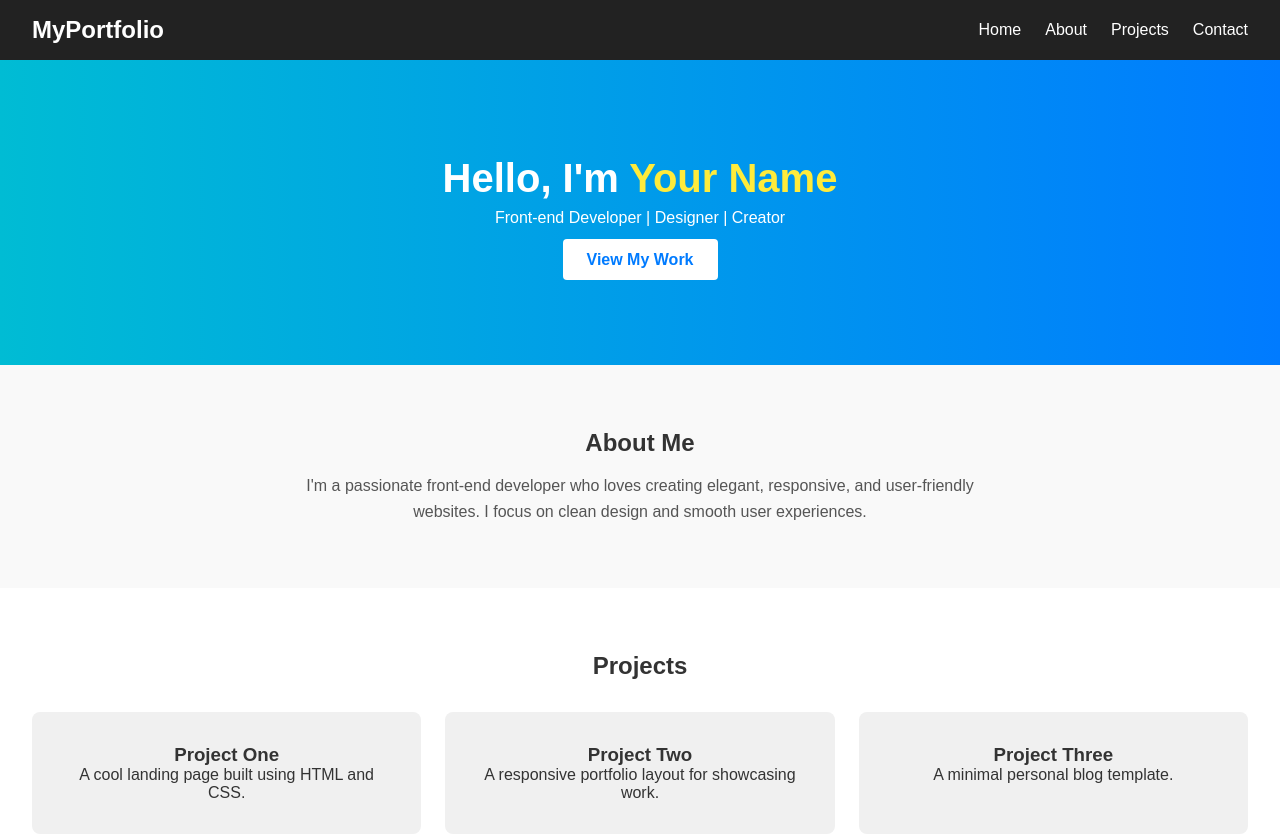
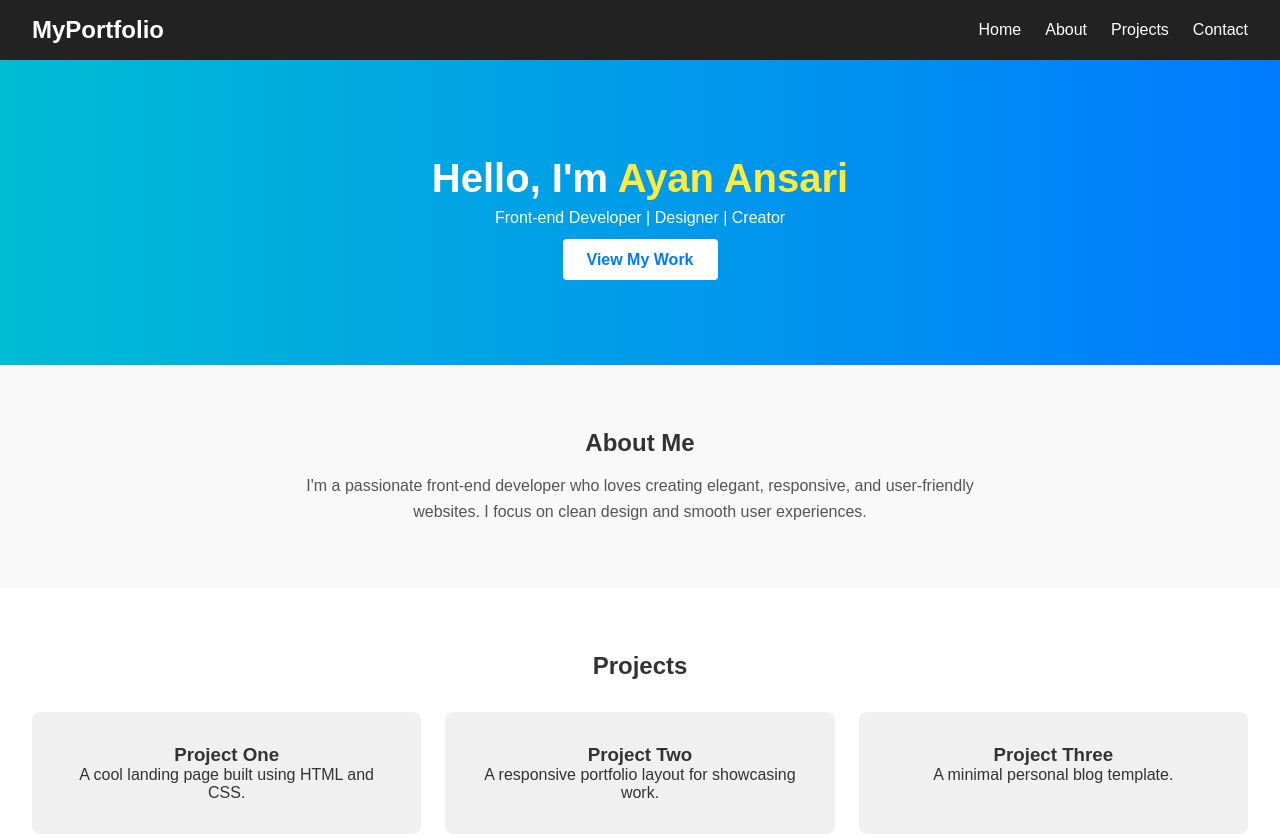
Before and after one commit to Ayan-Ansari-1418/web-design-program1, a plain HTML site: page index.html in a window 1280 px wide. Shown: the top 837 px of the page. Drawn offline with Linux system fonts and the light colour scheme.

Commit message:
Update index.html

```diff
--- a/index.html
+++ b/index.html
@@ -18,7 +18,7 @@
             </ul>
         </nav>
         <section id="home" class="hero">
-            <h2>Hello, I'm <span>Your Name</span></h2>
+            <h2>Hello, I'm <span>Ayan Ansari</span></h2>
             <p>Front-end Developer | Designer | Creator</p>
             <a href="#projects" class="btn">View My Work</a>
         </section>
```
